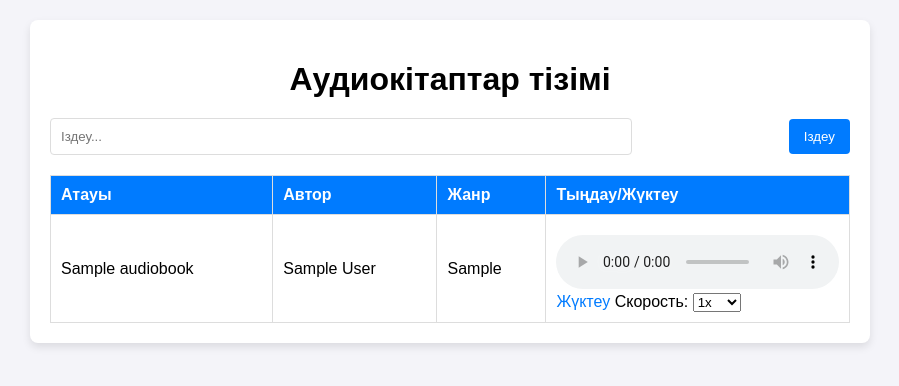
After one commit to aky1baeva/KazakhP, a PHP site: page /audio_books.php in a window 1280 px wide. The commit adds this page. Shown: the top 386 px of the page, without its empty margins (190-1089 px from the left). Run offline with PHP 8.4, Linux system fonts and the light colour scheme; tables that the repository leaves empty or names only in its code hold one stand-in row (values such as "Sample post").

Commit message:
audiobooks

```diff
--- /dev/null
+++ b/audio_books.php
@@ -0,0 +1,166 @@
+<?php
+session_start();
+include 'db_audiobooks.php'; // Деректер базасына қосылу
+
+// Егер іздеу сұрауы болса
+$search_query = '';
+if (isset($_GET['query'])) {
+    $search_query = $conn->real_escape_string($_GET['query']);
+    $query = "SELECT id, title, author, genre, audio_path FROM audiobooks
+              WHERE title LIKE '%$search_query%' OR author LIKE '%$search_query%' OR genre LIKE '%$search_query%'
+              ORDER BY title";
+} else {
+    $query = "SELECT id, title, author, genre, audio_path FROM audiobooks ORDER BY title";
+}
+
+$result = $conn->query($query);
+?>
+
+<!DOCTYPE html>
+<html lang="kk">
+<head>
+    <meta charset="UTF-8">
+    <meta name="viewport" content="width=device-width, initial-scale=1.0">
+    <title>Аудиокітаптар тізімі</title>
+    <style>
+        body {
+            font-family: Arial, sans-serif;
+            background-color: #f4f4f9;
+            margin: 0;
+            padding: 0;
+        }
+        .container {
+            max-width: 800px;
+            margin: 20px auto;
+            background: #fff;
+            padding: 20px;
+            border-radius: 8px;
+            box-shadow: 0 4px 8px rgba(0, 0, 0, 0.1);
+        }
+        h1 {
+            text-align: center;
+            margin-bottom: 20px;
+        }
+        table {
+            width: 100%;
+            border-collapse: collapse;
+        }
+        th, td {
+            padding: 10px;
+            text-align: left;
+            border: 1px solid #ddd;
+        }
+        th {
+            background-color: #007BFF;
+            color: white;
+        }
+        tr:hover {
+            background-color: #f1f1f1;
+        }
+        audio {
+            width: 100%;
+            margin-top: 10px;
+        }
+        a {
+            text-decoration: none;
+            color: #007BFF;
+        }
+        a:hover {
+            text-decoration: underline;
+        }
+        /* Іздеу контейнері стилі */
+        .search-container {
+            display: flex;
+            justify-content: space-between;
+            align-items: center;
+            margin-bottom: 20px;
+            gap: 10px; /* Ені мен биіктікті аздап кеңейту үшін */
+        }
+        .search-container input[type="text"] {
+            width: 70%; /* Аздап кеңейтіңіз */
+            padding: 10px;
+            border: 1px solid #ddd;
+            border-radius: 4px;
+            outline: none;
+        }
+        .search-container button {
+            padding: 10px 15px;
+            background-color: #007BFF;
+            color: white;
+            border: none;
+            border-radius: 4px;
+            cursor: pointer;
+        }
+        .search-container button:hover {
+            background-color: #0056b3;
+        }
+        /* Контроль скорости воспроизведения аудио */
+        .playback-control {
+            margin-top: 10px;
+        }
+    </style>
+</head>
+<body>
+    <div class="container">
+        <h1>Аудиокітаптар тізімі</h1>
+
+        <!-- Іздеу формасы -->
+        <form action="" method="GET" class="search-container">
+            <input type="text" name="query" placeholder="Іздеу..." value="<?= htmlspecialchars($search_query); ?>" required>
+            <button type="submit">Іздеу</button>
+        </form>
+
+        <table>
+            <thead>
+                <tr>
+                    <th>Атауы</th>
+                    <th>Автор</th>
+                    <th>Жанр</th>
+                    <th>Тыңдау/Жүктеу</th>
+                </tr>
+            </thead>
+            <tbody>
+                <?php if ($result->num_rows > 0): ?>
+                    <?php while ($audiobook = $result->fetch_assoc()): ?>
+                        <tr>
+                            <td><?= htmlspecialchars($audiobook['title']); ?></td>
+                            <td><?= htmlspecialchars($audiobook['author']); ?></td>
+                            <td><?= htmlspecialchars($audiobook['genre']); ?></td>
+                            <td>
+                                <audio controls class="playback-control">
+                                    <source src="<?= htmlspecialchars($audiobook['audio_path']); ?>" type="audio/mpeg">
+                                    Сіздің браузеріңіз бұл аудионы қолдамайды.
+                                </audio>
+                                <a href="<?= htmlspecialchars($audiobook['audio_path']); ?>" download>Жүктеу</a>
+                                <!-- Контроль скорости воспроизведения -->
+                                <label for="playback-speed-<?= $audiobook['id']; ?>">Скорость:</label>
+                                <select id="playback-speed-<?= $audiobook['id']; ?>" onchange="setPlaybackSpeed(this)">
+                                    <option value="0.5">0.5x</option>
+                                    <option value="1" selected>1x</option>
+                                    <option value="1.5">1.5x</option>
+                                    <option value="2">2x</option>
+                                </select>
+                            </td>
+                        </tr>
+                    <?php endwhile; ?>
+                <?php else: ?>
+                    <tr>
+                        <td colspan="4" style="text-align:center;">Аудиокітаптар табылмады.</td>
+                    </tr>
+                <?php endif; ?>
+            </tbody>
+        </table>
+    </div>
+
+    <script>
+        function setPlaybackSpeed(select) {
+            var audio = select.closest('td').querySelector('audio');
+            audio.playbackRate = parseFloat(select.value);
+        }
+    </script>
+</body>
+</html>
+
+<?php
+$conn->close();
+?>
--- /dev/null
+++ b/db_audiobooks.php
@@ -0,0 +1,13 @@
+<?php
+$host = 'localhost';
+$dbname = 'kazakh_language';
+$username = 'root';
+$password = '';
+$db_port = 3307;
+
+$conn = new mysqli($host, $username, $password, $dbname, $db_port);
+
+if ($conn->connect_error) {
+    die("Деректер базасына қосылу сәтсіз: " . $conn->connect_error);
+}
+?>
--- a/login.php
+++ b/login.php
@@ -1,6 +1,6 @@
 <?php
 // Подключение к базе данных
-$conn = new mysqli("localhost", "root", "", "kazakh_language");
+$conn = new mysqli("localhost", "root", "", "kazakh_language",3307);
 
 if ($conn->connect_error) {
     die("Ошибка подключения: " . $conn->connect_error);
--- a/p.php
+++ b/p.php
@@ -154,7 +154,7 @@
         <a onclick="window.location.href='dictionary.php'"><i class="fas fa-book"></i> Сөздіктер</a>
         <a onclick="window.location.href='test.php'"><i class="fas fa-question-circle"></i> Деңгей анықтау тесті</a>
         <a onclick="window.location.href='book_list.php'"><i class="fas fa-book-reader"></i> Кітаптар</a>
-        <a href="#"><i class="fas fa-headphones-alt"></i> Аудио кітаптар</a>
+        <a onclick="window.location.href='audio_books.php'"><i class="fas fa-headphones-alt"></i> Аудио кітаптар</a>
         <a href="#"><i class="fas fa-film"></i> Қазақша кинолар</a>
         <a href="#"><i class="fas fa-cogs"></i> Настройка</a>
         <a href="#"><i class="fas fa-sign-out-alt"></i> Шығу</a>
@@ -210,7 +210,7 @@
                 <div class="card-body">
                     <i class="icon fas fa-headphones"></i>
                     <h5 class="card-title">Аудио-кітаптар</h5>
-                    <button class="btn">Ашу</button>
+                    <button class="btn" onclick="window.location.href='audio_books.php'">Ашу</button>
                 </div>
             </div>
 
```
Also changed, not shown: audio_book_admin.php (added, +127 -0 lines), level.php (deleted, +0 -35 lines), level1.css (+31 -0 lines), level1.php (+15 -15 lines), section1-1.css (added, +102 -0 lines), section1-1.php (added, +138 -0 lines), 9 other files.
